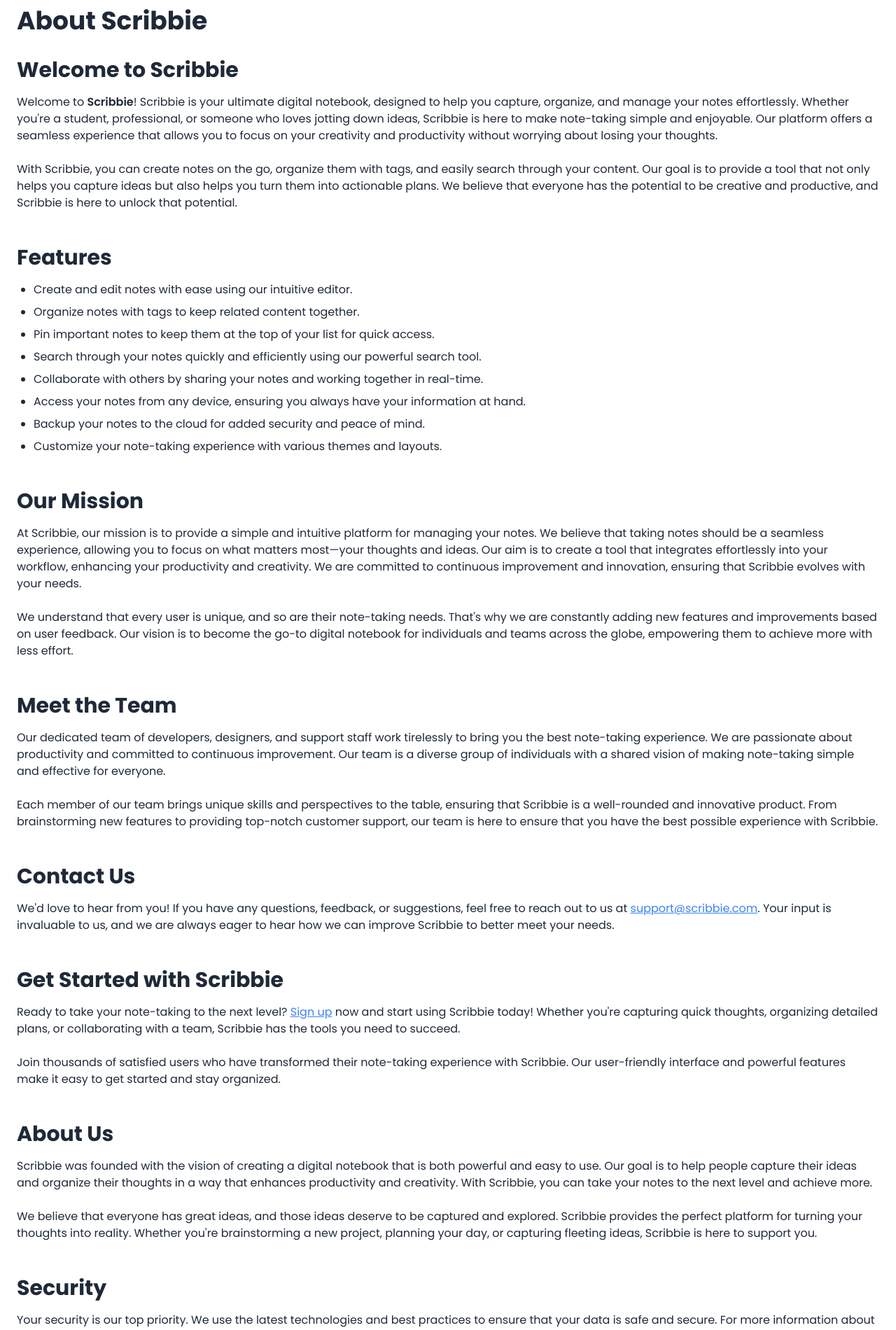
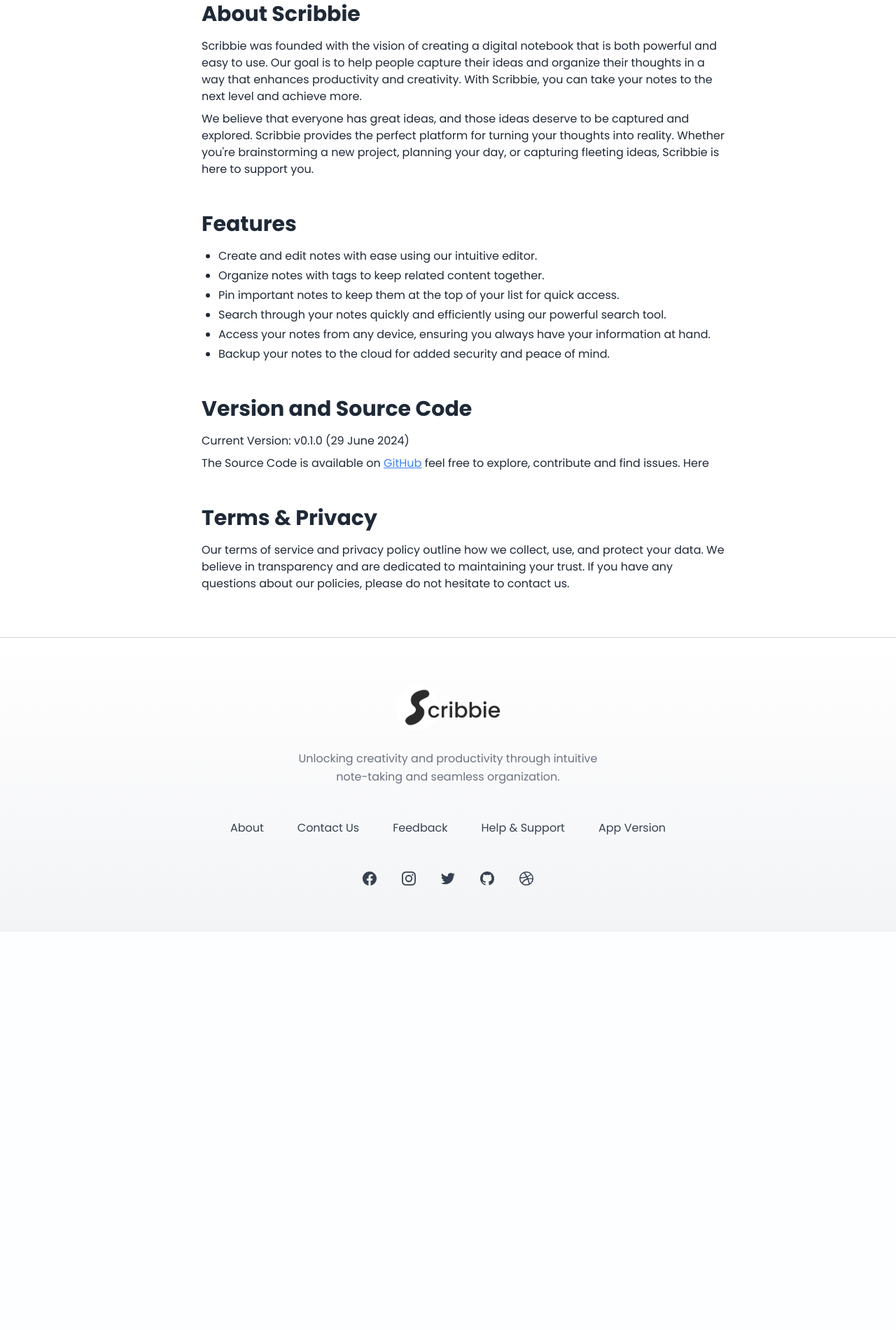
Before and after one commit to Scribbie-Notes/notes-app, a React (Vite) app in the folder frontend/: page /about in a window 1280 px wide. Shown: the part 160-2060 px from the top of the page at 70% size. After the commit the page ends 1491 px from the top, so only its background shows below. Built offline with nearby package versions, Linux system fonts and the light colour scheme.

Commit message:
about ui enhancemnet

```diff
--- a/frontend/src/components/About/About.jsx
+++ b/frontend/src/components/About/About.jsx
@@ -18,147 +18,10 @@
         </div>
       </Link>
       <div className="flex">
-        <div className="container text-gray-800 mx-auto p-6 bg-white">
-          <h1 className="text-4xl font-bold mb-8">About Scribbie</h1>
-
+        <div className="container text-gray-800 mx-auto pl-72 pr-60 p-4 bg-white">
+          <h1 className="text-3xl font-bold mb-4">About Scribbie</h1>
           <section className="mb-12">
-            <h2 className="text-3xl font-bold mb-4">Welcome to Scribbie</h2>
-            <p className="text-md mb-6">
-              Welcome to <span className="font-semibold">Scribbie</span>!
-              Scribbie is your ultimate digital notebook, designed to help you
-              capture, organize, and manage your notes effortlessly. Whether
-              you're a student, professional, or someone who loves jotting down
-              ideas, Scribbie is here to make note-taking simple and enjoyable.
-              Our platform offers a seamless experience that allows you to focus
-              on your creativity and productivity without worrying about losing
-              your thoughts.
-            </p>
-            <p className="text-md mb-6">
-              With Scribbie, you can create notes on the go, organize them with
-              tags, and easily search through your content. Our goal is to
-              provide a tool that not only helps you capture ideas but also
-              helps you turn them into actionable plans. We believe that
-              everyone has the potential to be creative and productive, and
-              Scribbie is here to unlock that potential.
-            </p>
-          </section>
-
-          <section className="mb-12">
-            <h2 className="text-3xl font-bold mb-4">Features</h2>
-            <ul className="list-disc pl-6 mb-6">
-              <li className="mb-2">
-                Create and edit notes with ease using our intuitive editor.
-              </li>
-              <li className="mb-2">
-                Organize notes with tags to keep related content together.
-              </li>
-              <li className="mb-2">
-                Pin important notes to keep them at the top of your list for
-                quick access.
-              </li>
-              <li className="mb-2">
-                Search through your notes quickly and efficiently using our
-                powerful search tool.
-              </li>
-              <li className="mb-2">
-                Collaborate with others by sharing your notes and working
-                together in real-time.
-              </li>
-              <li className="mb-2">
-                Access your notes from any device, ensuring you always have your
-                information at hand.
-              </li>
-              <li className="mb-2">
-                Backup your notes to the cloud for added security and peace of
-                mind.
-              </li>
-              <li className="mb-2">
-                Customize your note-taking experience with various themes and
-                layouts.
-              </li>
-            </ul>
-          </section>
-
-          <section className="mb-12">
-            <h2 className="text-3xl font-bold mb-4">Our Mission</h2>
-            <p className="text-md mb-6">
-              At Scribbie, our mission is to provide a simple and intuitive
-              platform for managing your notes. We believe that taking notes
-              should be a seamless experience, allowing you to focus on what
-              matters most—your thoughts and ideas. Our aim is to create a tool
-              that integrates effortlessly into your workflow, enhancing your
-              productivity and creativity. We are committed to continuous
-              improvement and innovation, ensuring that Scribbie evolves with
-              your needs.
-            </p>
-            <p className="text-md mb-6">
-              We understand that every user is unique, and so are their
-              note-taking needs. That's why we are constantly adding new
-              features and improvements based on user feedback. Our vision is to
-              become the go-to digital notebook for individuals and teams across
-              the globe, empowering them to achieve more with less effort.
-            </p>
-          </section>
-
-          <section className="mb-12">
-            <h2 className="text-3xl font-bold mb-4">Meet the Team</h2>
-            <p className="text-md mb-6">
-              Our dedicated team of developers, designers, and support staff
-              work tirelessly to bring you the best note-taking experience. We
-              are passionate about productivity and committed to continuous
-              improvement. Our team is a diverse group of individuals with a
-              shared vision of making note-taking simple and effective for
-              everyone.
-            </p>
-            <p className="text-md mb-6">
-              Each member of our team brings unique skills and perspectives to
-              the table, ensuring that Scribbie is a well-rounded and innovative
-              product. From brainstorming new features to providing top-notch
-              customer support, our team is here to ensure that you have the
-              best possible experience with Scribbie.
-            </p>
-          </section>
-
-          <section className="mb-12">
-            <h2 className="text-3xl font-bold mb-4">Contact Us</h2>
-            <p className="text-md mb-6">
-              We'd love to hear from you! If you have any questions, feedback,
-              or suggestions, feel free to reach out to us at{" "}
-              <a
-                href="mailto:support@scribbie.com"
-                className="text-blue-500 underline"
-              >
-                support@scribbie.com
-              </a>
-              . Your input is invaluable to us, and we are always eager to hear
-              how we can improve Scribbie to better meet your needs.
-            </p>
-          </section>
-
-          <section className="mb-12">
-            <h2 className="text-3xl font-bold mb-4">
-              Get Started with Scribbie
-            </h2>
-            <p className="text-md mb-6">
-              Ready to take your note-taking to the next level?{" "}
-              <a href="/signup" className="text-blue-500 underline">
-                Sign up
-              </a>{" "}
-              now and start using Scribbie today! Whether you're capturing quick
-              thoughts, organizing detailed plans, or collaborating with a team,
-              Scribbie has the tools you need to succeed.
-            </p>
-            <p className="text-md mb-6">
-              Join thousands of satisfied users who have transformed their
-              note-taking experience with Scribbie. Our user-friendly interface
-              and powerful features make it easy to get started and stay
-              organized.
-            </p>
-          </section>
-
-          <section className="mb-12">
-            <h2 className="text-3xl font-bold mb-4">About Us</h2>
-            <p className="text-md mb-6">
+            <p className="text-md mb-2">
               Scribbie was founded with the vision of creating a digital
               notebook that is both powerful and easy to use. Our goal is to
               help people capture their ideas and organize their thoughts in a
@@ -175,52 +38,60 @@
           </section>
 
           <section className="mb-12">
-            <h2 className="text-3xl font-bold mb-4">Security</h2>
-            <p className="text-md mb-6">
-              Your security is our top priority. We use the latest technologies
-              and best practices to ensure that your data is safe and secure.
-              For more information about our security measures, please visit our{" "}
-              <a href="/security" className="text-blue-500 underline">
-                Security
-              </a>{" "}
-              page.
+            <h2 className="text-3xl font-bold mb-4">Features</h2>
+            <ul className="list-disc pl-6 mb-6">
+              <li className="mb-1">
+                Create and edit notes with ease using our intuitive editor.
+              </li>
+              <li className="mb-1">
+                Organize notes with tags to keep related content together.
+              </li>
+              <li className="mb-1">
+                Pin important notes to keep them at the top of your list for
+                quick access.
+              </li>
+              <li className="mb-1">
+                Search through your notes quickly and efficiently using our
+                powerful search tool.
+              </li>
+              <li className="mb-1">
+                Access your notes from any device, ensuring you always have your
+                information at hand.
+              </li>
+              <li className="mb-1">
+                Backup your notes to the cloud for added security and peace of
+                mind.
+              </li>
+            </ul>
+          </section>
+
+          <section className="mb-12">
+            <h2 className="text-3xl font-bold mb-4">Version and Source Code</h2>
+            <p className="text-md mb-2">
+              <p>Current Version: v0.1.0 (29 June 2024)</p>
             </p>
             <p className="text-md mb-6">
-              We understand that your notes contain sensitive information, and
-              we are committed to protecting your privacy. Our security
-              protocols include data encryption, secure servers, and regular
-              security audits. With Scribbie, you can be confident that your
-              information is in safe hands.
+              The Source Code is available on{" "}
+              <span className="text-blue-500 underline">
+                <a
+                  href="https://github.com/yashmandi/notes-app"
+                  target="_blank"
+                  rel="noopener noreferrer"
+                >
+                  GitHub
+                </a>
+              </span>{" "}
+              feel free to explore, contribute and find issues. Here
             </p>
           </section>
 
           <section className="mb-12">
             <h2 className="text-3xl font-bold mb-4">Terms & Privacy</h2>
             <p className="text-md mb-6">
-              We value your privacy and are committed to protecting your
-              personal information. For more information about our terms and
-              privacy policies, please visit our{" "}
-              <a href="/terms" className="text-blue-500 underline">
-                Terms & Privacy
-              </a>{" "}
-              page.
-            </p>
-            <p className="text-md mb-6">
               Our terms of service and privacy policy outline how we collect,
               use, and protect your data. We believe in transparency and are
               dedicated to maintaining your trust. If you have any questions
               about our policies, please do not hesitate to contact us.
-            </p>
-          </section>
-
-          <section className="mb-12">
-            <h2 className="text-3xl font-bold mb-4">Version and Source Code</h2>
-            <p className="text-md mb-2">
-            <p>Current Version: v0.1.0 (29 June 2024)</p>
-            </p>
-            <p className="text-md mb-6">
-              The Source Code is available on <span className="text-blue-500 underline"><a href="https://github.com/yashmandi/notes-app" target="_blank" rel="noopener noreferrer">GitHub</a></span> feel free to explore, contribute and find issues.
-              Here
             </p>
           </section>
         </div>
```
